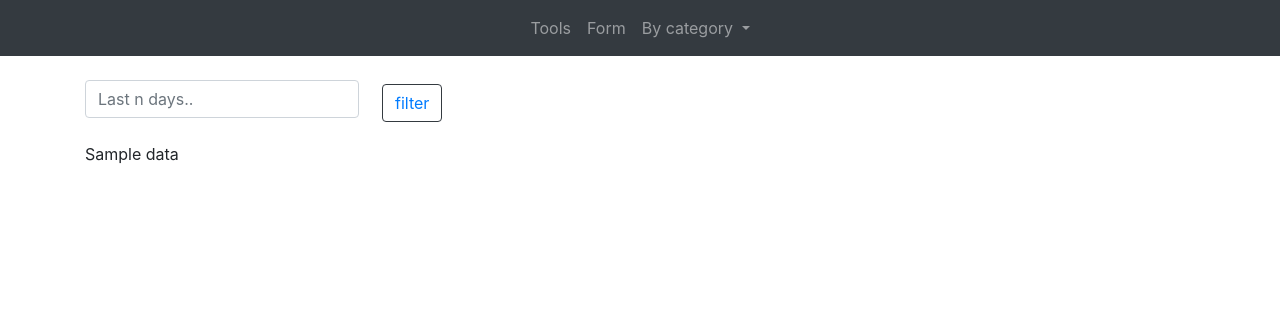
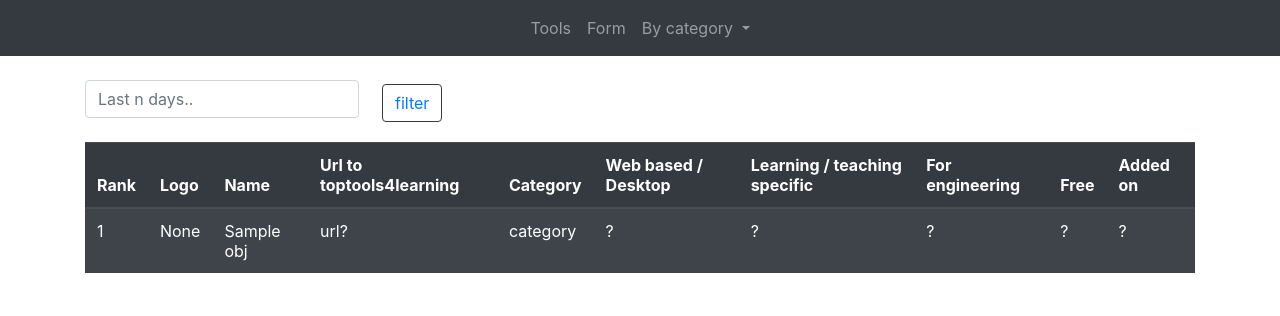
Before and after one commit to AlexInntekt/XML_XLS_project, a Django app: template src/displayer/templates/display.html in a window 1280 px wide. Shown: the top 316 px of the page. Run offline with Django 3.2, Linux system fonts and the light colour scheme; the template is opened without the code that fills it: most values are stand-ins (such as "Sample title", 1, 10 or a date in 2020); some libraries are stand-ins or nearby versions.

Commit message:
save progress

```diff
--- a/src/displayer/templates/display.html
+++ b/src/displayer/templates/display.html
@@ -71,9 +71,53 @@
 
 
 
-	{% autoescape off %}
-		{{data}}
-	{% endautoescape %}
+
+
+
+  <table class="table table-striped table-dark">
+    <thead class="thead-dark">
+      <tr>
+        <th>Rank</th>
+        <th>Logo</th>
+        <th>Name</th>
+        <th>Url to toptools4learning</th>
+        <th>Category</th>
+        <th>Web based / Desktop</th>
+        <th>Learning / teaching specific </th>
+        <th> For engineering </th>
+        <th>Free</th>
+        <th>Added on</th>
+      </tr>
+    </thead>
+
+
+    <tbody>
+
+      {% for obj in data %}
+
+      <tr>
+
+        <td>{{obj.rank}}</td>
+        <td>None</td>
+        <td>{{obj.name}}</td>
+        <td> url? </td>
+        <td> category </td>
+        <td> ? </td>
+        <td> ? </td>
+        <td> ? </td>
+        <td> ? </td>
+        <td> ? </td>
+
+      </tr>
+
+      {% endfor %}
+
+
+
+    </tbody>
+
+  </table>
+
 
 
 
```
Also changed, not shown: src/displayer/templates/detail_display.html (+27 -0 lines), src/displayer/utils.py (+109 -84 lines).
